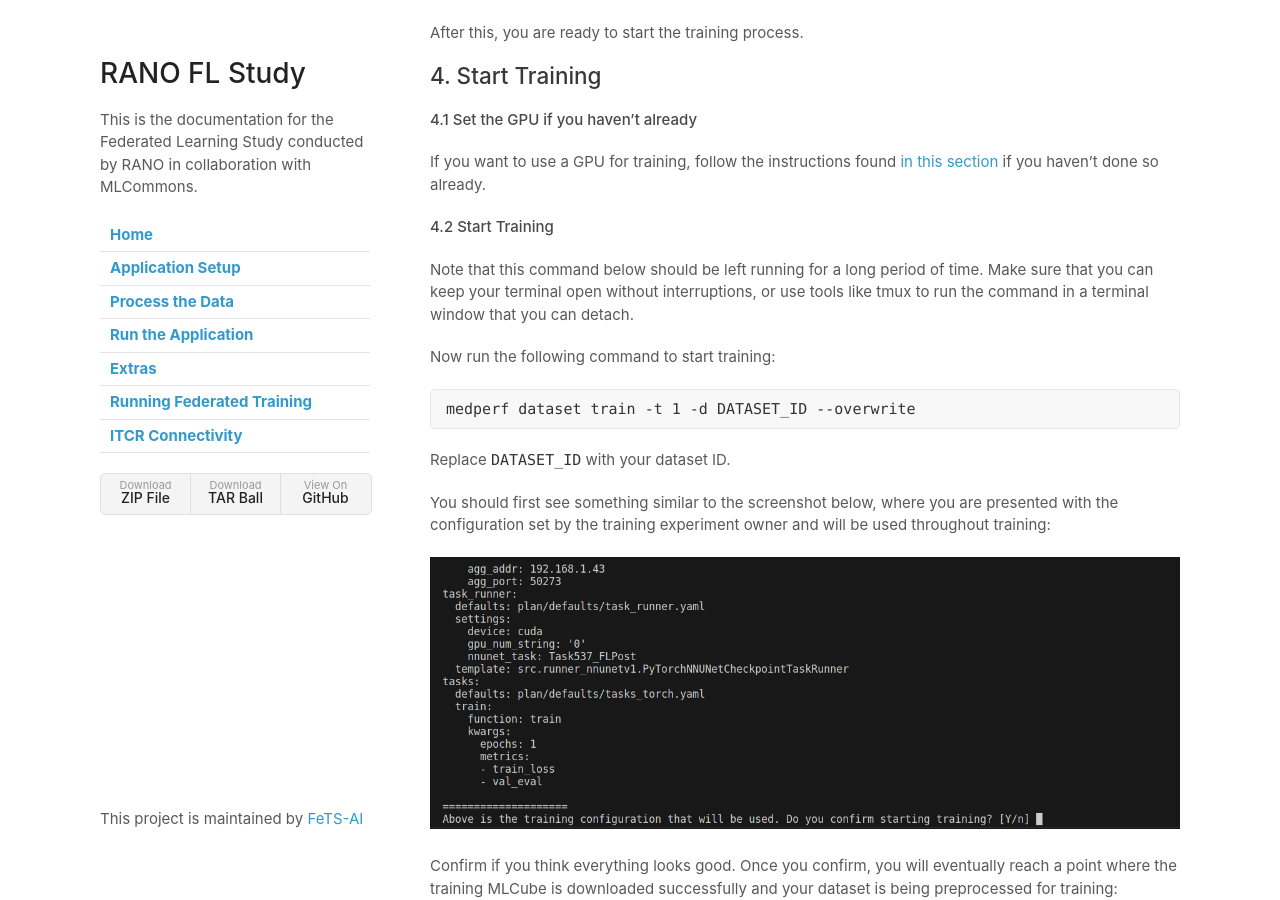
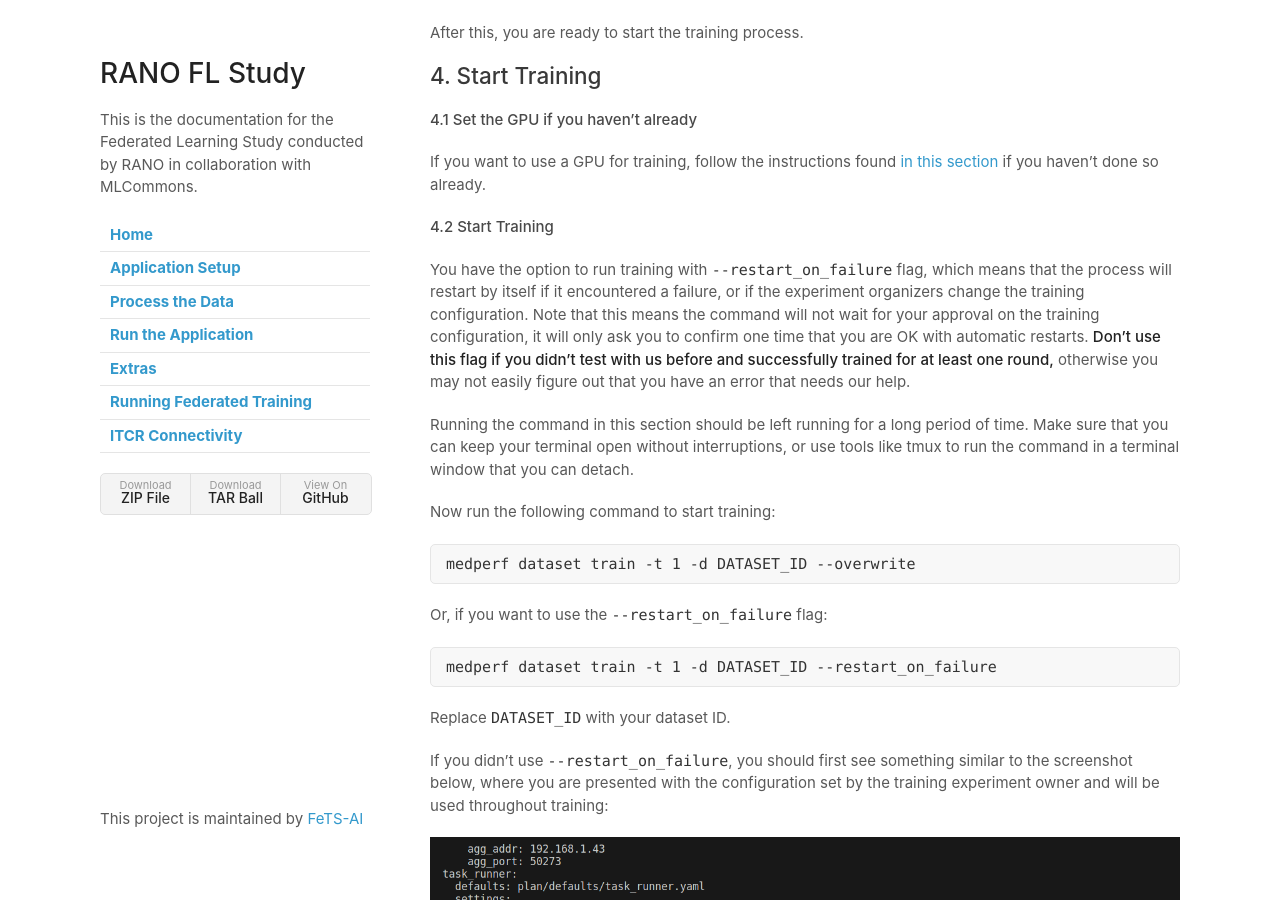
Before and after one commit to FeTS-AI/FL-PoST, a Jekyll site: the page built from docs/fl.md, in a window 1280 px wide and 900 px high, scrolled down 3946 px. Built offline with Jekyll 4.4.1, drawn with Linux system fonts in a browser that asks for light colours; our own code applies the rules of GitHub Pages for plain Markdown files.

Commit message:
update docs to include restarts on failure

````diff
--- a/docs/fl.md
+++ b/docs/fl.md
@@ -77,7 +77,9 @@ If you want to use a GPU for training, follow the instructions found [in this se
 
 #### 4.2 Start Training
 
-Note that this command below should be left running for a long period of time. Make sure that you can keep your terminal open without interruptions, or use tools like tmux to run the command in a terminal window that you can detach.
+You have the option to run training with `--restart_on_failure` flag, which means that the process will restart by itself if it encountered a failure, or if the experiment organizers change the training configuration. Note that this means the command will not wait for your approval on the training configuration, it will only ask you to confirm one time that you are OK with automatic restarts. **Don't use this flag if you didn't test with us before and successfully trained for at least one round,** otherwise you may not easily figure out that you have an error that needs our help.
+
+Running the command in this section should be left running for a long period of time. Make sure that you can keep your terminal open without interruptions, or use tools like tmux to run the command in a terminal window that you can detach.
 
 Now run the following command to start training:
 
@@ -85,9 +87,15 @@ Now run the following command to start training:
 medperf dataset train -t 1 -d DATASET_ID --overwrite
 ```
 
+Or, if you want to use the `--restart_on_failure` flag:
+
+```bash
+medperf dataset train -t 1 -d DATASET_ID --restart_on_failure
+```
+
 Replace `DATASET_ID` with your dataset ID.
 
-You should first see something similar to the screenshot below, where you are presented with the configuration set by the training experiment owner and will be used throughout training:
+If you didn't use `--restart_on_failure`, you should first see something similar to the screenshot below, where you are presented with the configuration set by the training experiment owner and will be used throughout training:
 
 ![](images/t1.png)
 
````
